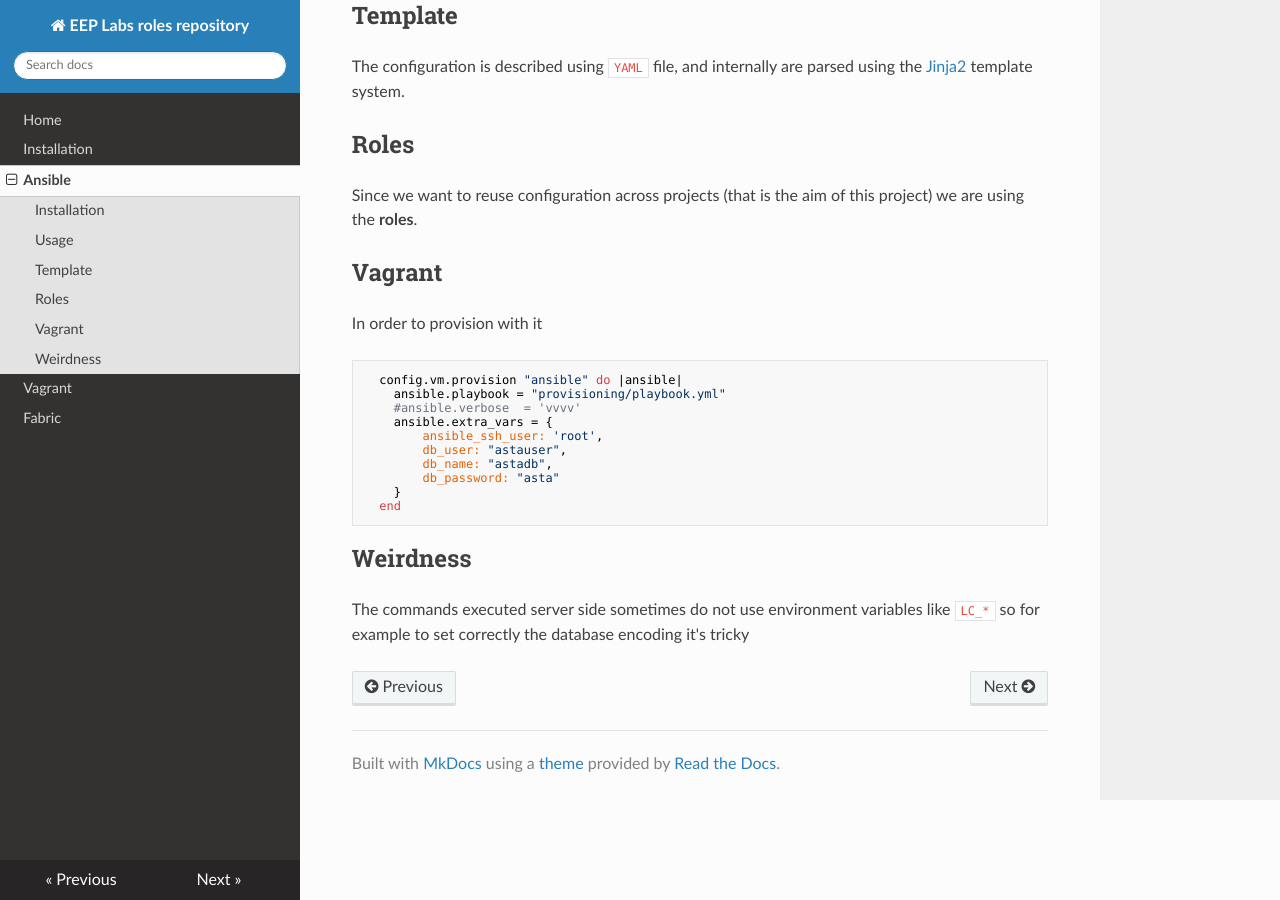
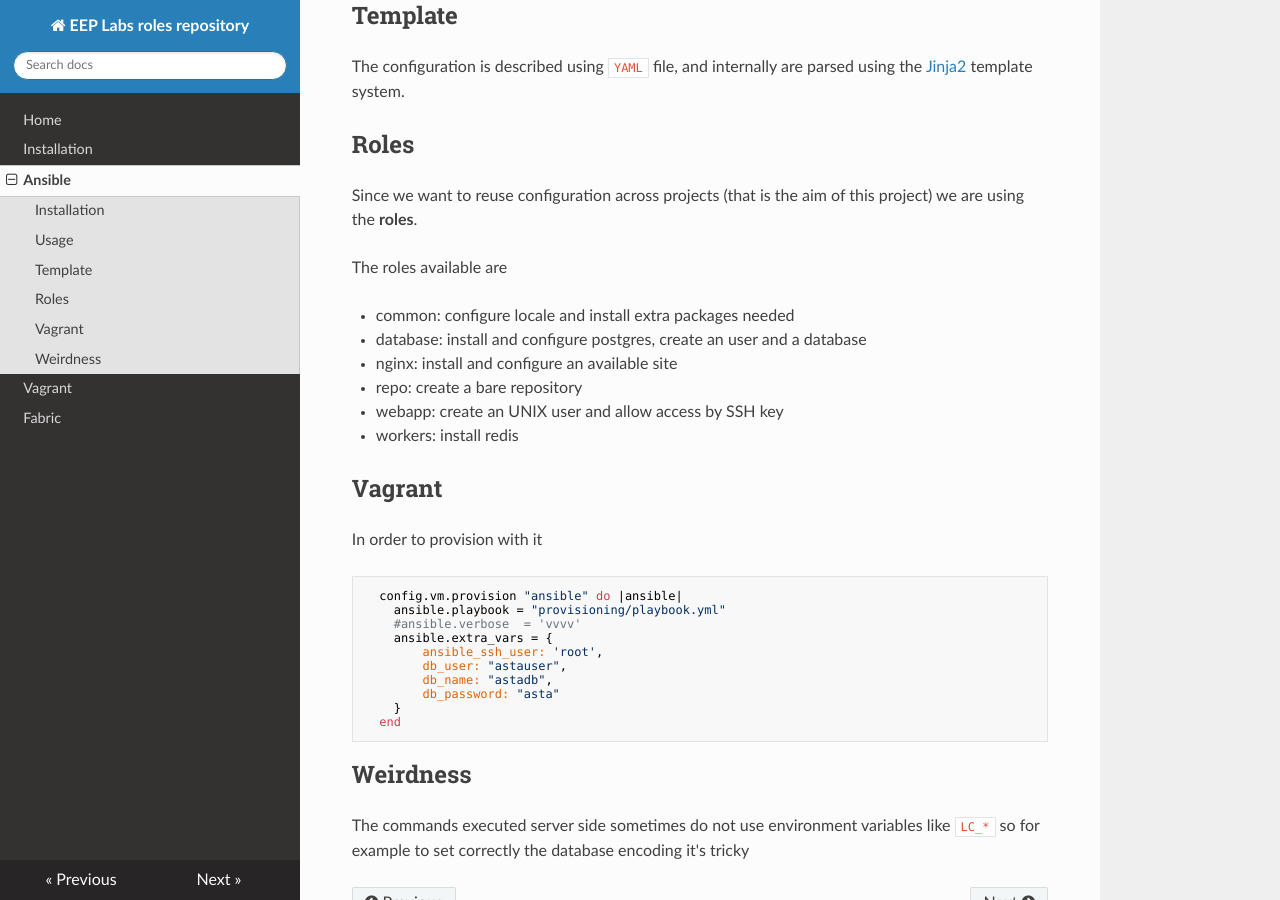
Before and after one commit to EEP-Labs/ansible-roles-repository, an MkDocs documentation site: the page built from docs/ansible.md, in a window 1280 px wide and 900 px high, scrolled down 1280 px. Built offline with MkDocs 1.6.1, drawn with Linux system fonts in a browser that asks for light colours; nearby versions of some CDN libraries; old or Windows-style settings are respelled for this version of MkDocs.

Commit message:
Add roles available.

```diff
--- a/docs/ansible.md
+++ b/docs/ansible.md
@@ -60,6 +60,15 @@ Roles
 
 Since we want to reuse configuration across projects (that is the aim of this project) we are using the **roles**.
 
+The roles available are
+
+ - common: configure locale and install extra packages needed
+ - database: install and configure postgres, create an user and a database
+ - nginx: install and configure an available site
+ - repo: create a bare repository
+ - webapp: create an UNIX user and allow access by SSH key
+ - workers: install redis
+
 Vagrant
 -------
 
```
